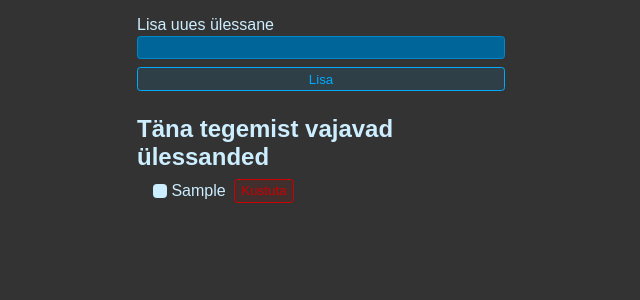
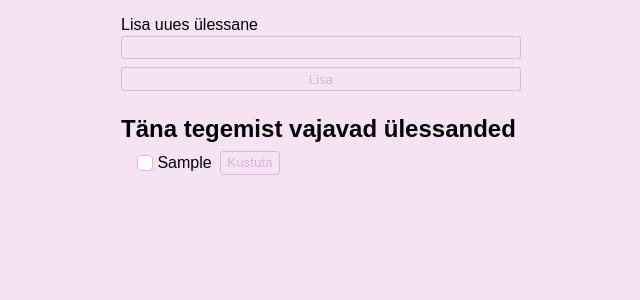
Before and after one commit to mairitikk/React-Do-To-List, a React (Vite) app: page / in a window 1280 px wide. Both pictures are taken after typing "Sample" into the empty fields and a click on the button "Lisa". Shown: the top 300 px of the page, without its empty margins (319-959 px from the left). Built offline with nearby package versions, Linux system fonts and the light colour scheme.

Commit message:
css style changes

```diff
--- a/src/styles.css
+++ b/src/styles.css
@@ -1,11 +1,13 @@
-* {
+html {
     font-family: Arial, Helvetica, sans-serif;
     box-sizing: border-box;
 }
 
 body {
-    background: #333;
-    color: hsl(200, 100%, 90%);
+    background: #f5e3f4;
+    /* Light pink background */
+    color: #000000;
+    /* Black text for better contrast */
     max-width: 400px;
     padding: 1rem;
     margin: 0 auto;
@@ -24,9 +26,13 @@ body {
 }
 
 .btn {
-    background: hsl(200, 100%, 50%, 0.1);
-    border: 1px solid hsl(200, 100%, 50%);
-    color: hsl(200, 100%, 50%);
+    background:
+        #f5e3f4;
+    /* Light pink background */
+    border: 1px solid #d9b6d9;
+    /* Pink border */
+    color: #d9b6d9;
+    /* Pink text */
     padding: 0.25em 0.5em;
     border-radius: 0.25em;
     cursor: pointer;
@@ -35,31 +41,44 @@ body {
 
 .btn:hover,
 .btn:focus-visible {
-    background: hsl(200, 100%, 50%, 0.2);
+    background: #d9b6d9;
+    /* Darker pink background on hover */
+    color: #000000;
+    /* Black text for better contrast on hover */
 }
 
 .btn.btn-danger {
-    background: hsl(0, 100%, 40%, 0.1);
-    border: 1px solid hsl(0, 100%, 40%);
-    color: hsl(0, 100%, 40%);
+    background: #f5e3f4;
+    /* Light pink background */
+    border: 1px solid #d9b6d9;
+    /* Pink border */
+    color: #d9b6d9;
+    /* Pink text */
 }
 
 .btn.btn-danger:hover,
 .btn.btn-danger:focus-visible {
-    background: hsl(0, 100%, 40%, 0.2);
+    background: #d9b6d9;
+    /* Darker pink background on hover */
+    color: #000000;
+    /* Black text for better contrast on hover */
 }
 
 .new-item-form input {
     outline: none;
-    border: 1px solid hsl(200, 100%, 40%);
-    background: hsl(200, 100%, 30%);
+    border: 1px solid #d9b6d9;
+    /* Pink border */
+    background: #f5e3f4;
+    /* Light pink background */
     border-radius: 0.25em;
     padding: 0.25em 0.5em;
-    color: hsl(200, 100%, 90%);
+    color: #000000;
+    /* Black text for better contrast */
 }
 
 .new-item-form input:focus {
-    border: 1px solid hsl(200, 100%, 70%);
+    border: 1px solid #d9b6d9;
+    /* Darker pink border on focus */
 }
 
 .header {
@@ -76,7 +95,9 @@ body {
 }
 
 .list li:has(input:checked) label {
-    color: hsl(200, 20%, 40%);
+    color:
+        #d9b6d9;
+    /* Pink text for checked items */
 }
 
 .list {
@@ -99,7 +120,9 @@ body {
 }
 
 .list li:has(input:focus-visible) label {
-    outline: 1px solid hsl(200, 100%, 50%);
+    outline:
+        1px solid #d9b6d9;
+    /* Pink outline on focus */
 }
 
 .list li input {
@@ -116,7 +139,11 @@ body {
     display: block;
     width: 0.9rem;
     height: 0.9rem;
-    background: hsl(200, 100%, 90%);
+    background:
+        #ffffff;
+    /* White background for checkbox */
+    border: 1px solid #d9b6d9;
+    /* Pink border for checkbox */
     border-radius: 0.25em;
     display: flex;
     justify-content: center;
@@ -124,17 +151,25 @@ body {
 }
 
 .list li label:hover::before {
-    background: hsl(200, 100%, 80%);
+    background: #d9b6d9;
+    /* Darker pink background on hover */
+    border: 1px solid #000000;
+    /* Black border for better visibility */
 }
 
 .list li:has(input:checked) label::before {
     content: "✔";
-    background: hsl(200, 100%, 40%);
-    color: hsl(200, 100%, 90%);
+    background: #d9b6d9;
+    /* Dark pink background for checked checkbox */
+    color: #000000;
+    /* Black text for checked checkbox */
     font-size: 0.75rem;
     font-weight: bold;
 }
 
 .list li:has(input:checked) label:hover::before {
-    background: hsl(200, 100%, 30%);
+    background: #d9b6d9;
+    /* Darker pink background on hover for checked checkbox */
+    border: 1px solid #000000;
+    /* Black border for better visibility */
 }
```
